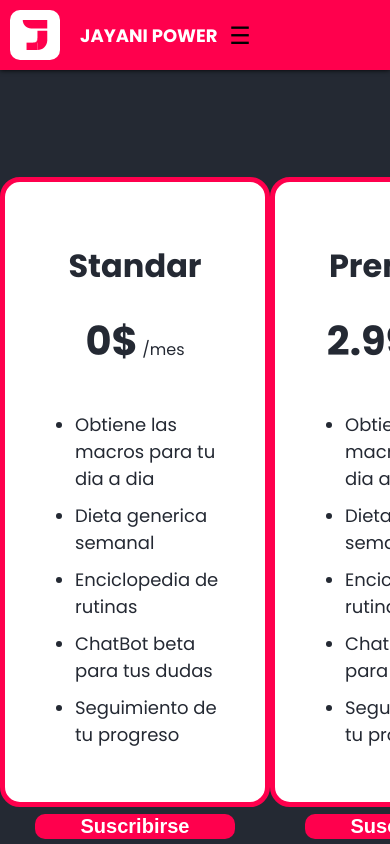
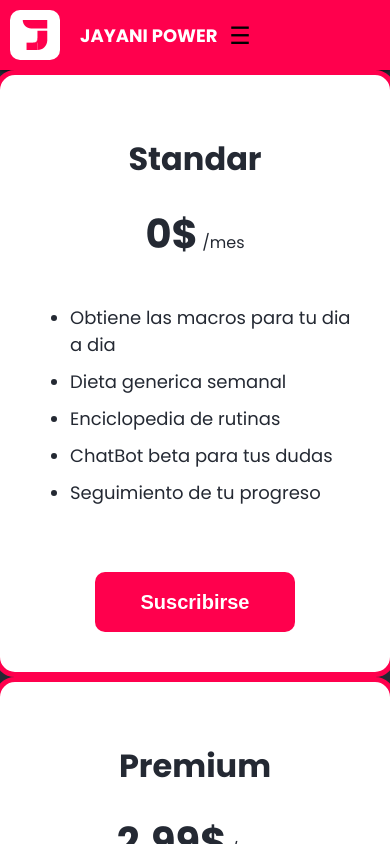
Before and after one commit to Chesco216/GymApp, a React (Vite) app: page /prices in a window 390 px wide. Built offline with nearby package versions, Linux system fonts and the light colour scheme; no server answers; a web font is replaced by a local one.

Commit message:
pancakes

```diff
--- a/index.html
+++ b/index.html
@@ -1,20 +1,23 @@
 <!doctype html>
 <html lang="en">
+
 <head>
 	<meta charset="UTF-8" />
 	<meta name="viewport" content="width=device-width, initial-scale=1.0" />
 	<link rel="preconnect" href="https://fonts.googleapis.com">
 	<link rel="preconnect" href="https://fonts.gstatic.com" crossorigin>
-    <link href="https://fonts.googleapis.com/css2?family=Poppins:ital,wght@0,100;0,200;0,300;0,400;0,500;0,600;0,700;0,800;0,900;1,100;1,200;1,300;1,400;1,500;1,600;1,700;1,800;1,900&display=swap" rel="stylesheet">
-    <link
-    href="https://fonts.googleapis.com/css2?family=Akshar:wght@300..700&family=Gantari:ital,wght@0,100..900;1,100..900&family=Outfit:wght@600&display=swap"
+	<link href="https://fonts.googleapis.com/css2?family=Poppins:ital,wght@0,100;0,200;0,300;0,400;0,500;0,600;0,700;0,800;0,900;1,100;1,200;1,300;1,400;1,500;1,600;1,700;1,800;1,900&display=swap"
+		rel="stylesheet">
+	<link href="https://fonts.googleapis.com/css2?family=Akshar:wght@300..700&family=Gantari:ital,wght@0,100..900;1,100..900&family=Outfit:wght@600&display=swap"
 		rel="stylesheet">
 	<link href="https://fonts.googleapis.com/css2?family=Akshar:wght@300..700&family=Outfit:wght@600&display=swap"
 		rel="stylesheet">
-    <title>Vite + React</title>
+	<title>Jayani Power</title>
 </head>
+
 <body>
 	<div id="root"></div>
 	<script type="module" src="/src/main.jsx"></script>
 </body>
+
 </html>
--- a/src/Screens/Prices.css
+++ b/src/Screens/Prices.css
@@ -1,4 +1,4 @@
-.prices-cards-screen{
+.prices-cards-screen {
 	width: 100vw;
 	height: 100vh;
 	display: flex;
@@ -7,3 +7,12 @@
 	justify-content: space-evenly;
 
 }
+
+@media (max-width: 768px) {
+	.prices-cards-screen {
+		height: 100%;
+		display: flex;
+		flex-direction: column;
+		padding-top: 20px 20px;
+	}
+}
--- a/src/index.css
+++ b/src/index.css
@@ -8,3 +8,9 @@
 	top: 0;
 	overflow: hidden;
 }
+
+@media (max-width: 768px) {
+	#root {
+		overflow: scroll;
+	}
+}
```
Lines whose indentation alone changed are shown as unchanged.
